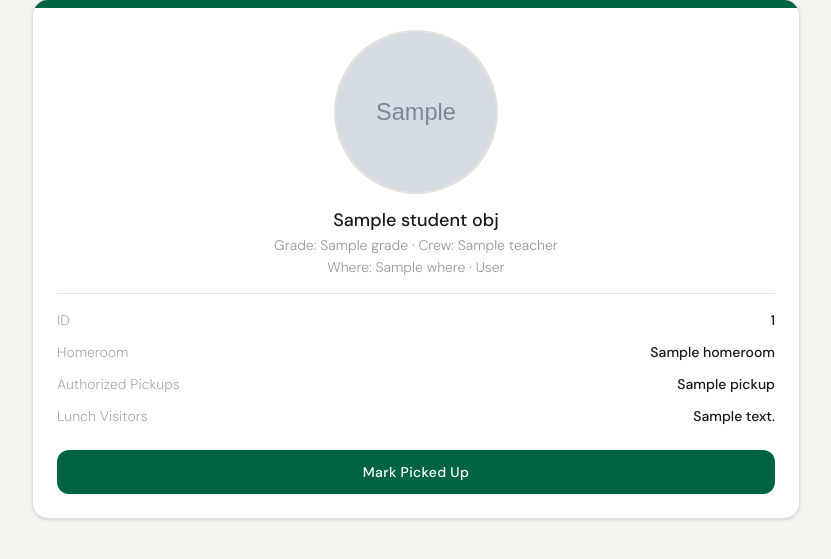
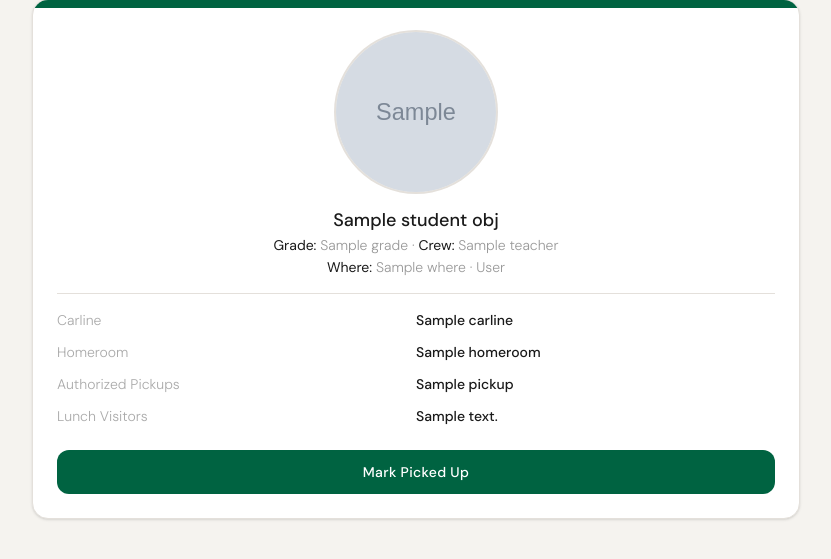
Before and after one commit to tlsdev-1959/Pickup-Protocol, a FastAPI app: template templates/student_found.html in a window 1280 px wide. Shown: the part 189-748 px from the top of the page, without its empty margins (224-1055 px from the left). Run offline with FastAPI, Linux system fonts and the light colour scheme; the template is opened without the code that fills it: most values are stand-ins (such as "Sample title", 1, 10 or a date in 2020); grey boxes marked "Sample" are stand-in pictures; style sheets or scripts are compiled from the project's sources; parts of the project's set-up code (start-up, migrations or seed data) failed here and were passed over; some libraries are stand-ins or nearby versions; some web fonts are replaced.

Commit message:
3272026.1

```diff
--- a/src/app.py
+++ b/src/app.py
@@ -11,7 +11,7 @@ from routers import public, private, auth, api
 import os
 
 
-#from routers import public, protected, auth
+
 
 
 app = FastAPI() # create instance of the web server
--- a/src/objects/student.py
+++ b/src/objects/student.py
@@ -5,6 +5,7 @@ from dataclasses import dataclass
 @dataclass
 class Student:
     id: int
+    carline: int
     first: str
     last: str
     grade: str
@@ -12,6 +13,7 @@ class Student:
     picutre_url: str
     pickups: dict
     visitors: dict
+    schedule: dict
     at_now: dict
 
     def printName(self):
--- a/templates/base_private.html
+++ b/templates/base_private.html
@@ -131,6 +131,10 @@
     <div class="flex items-center gap-1 flex-shrink-0 pr-6">
 
 
+    <div class="flex items-center gap-1 flex-shrink-0 pr-6 color: #006431">
+        <a href="https://apps.raptortech.com/">{{ user["preferred"] }}</a>
+    </div>
+
       <!-- Avatar -->
       <button class="avatar w-11 h-11 rounded-full overflow-hidden flex-shrink-0 cursor-pointer relative">
         <div id="avatar-skeleton" class="absolute inset-0 bg-gray-200 animate-pulse rounded-full"></div>
--- a/templates/student_found.html
+++ b/templates/student_found.html
@@ -20,8 +20,8 @@
       <!-- Name & grade -->
       <div class="text-center">
         <p class="text-[#1a1a1a] text-lg font-medium leading-snug">{{ student_obj.printName() }}</p>
-        <p class="text-[#999] text-sm font-light mt-0.5">Grade: {{ student['grade'] }} &middot; Crew: {{ student.teacher }}</p>
-        <p class="text-[#999] text-sm font-light mt-0.5">Where: {{ student['where']['course_title']}} &middot; {{ student['where']['faculty_lastname'] }}</p>
+        <p class="text-[#999] text-sm font-light mt-0.5"><strong class="text-[#1a1a1a]">Grade: </strong> {{ student['grade'] }} &middot; <strong class="text-[#1a1a1a]">Crew: </strong> {{ student.teacher }}</p>
+        <p class="text-[#999] text-sm font-light mt-0.5"><strong class="text-[#1a1a1a]">Where: </strong> {{ student['where']['course_title']}} &middot; {{ student['where']['faculty_lastname'] }}</p>
       </div>
 
       <!-- Divider -->
@@ -29,27 +29,31 @@
 
       <!-- Detail rows -->
       <dl class="w-full grid grid-cols-2 gap-y-3 text-sm">
-        <dt class="text-[#aaa] font-light">ID</dt>
-        <dd class="text-[#1a1a1a] font-medium text-right">{{ student['id'] }}</dd>
+        <dt class="text-[#aaa] font-light">Carline</dt>
+        <dd class="text-[#1a1a1a] font-medium text-left">{{ student_obj.carline }}</dd>
 
         <dt class="text-[#aaa] font-light">Homeroom</dt>
-        <dd class="text-[#1a1a1a] font-medium text-right">{{ student['homeroom'] }}</dd>
+        <dd class="text-[#1a1a1a] font-medium text-left">{{ student['homeroom'] }}</dd>
 
         <dt class="text-[#aaa] font-light">Authorized Pickups</dt>
-        <dd class="text-[#1a1a1a] font-medium text-right">
+        <dd class="text-[#1a1a1a] font-medium text-left">
+          <ul>
             {% for p in student['pickups'] %}
-                {{ p }}
+               <li> {{ p }} </li>
             {% endfor %}
+          </ul>
         </dd>
 
 
 
 
         <dt class="text-[#aaa] font-light">Lunch Visitors</dt>
-        <dd class="text-[#1a1a1a] font-medium text-right">
+        <dd class="text-[#1a1a1a] font-medium text-left">
+          <ul>
             {% for v in student['visitors'] %}
-                {{ v }}
+              <li>  {{ v }} </li>
             {% endfor %}
+          </ul>
         </dd>
 
   <!--   <dt class="text-[#aaa] font-light">Dismissal</dt>
```
Also changed, not shown: src/routers/api.py (+9 -8 lines), src/routers/private.py (+12 -14 lines).
